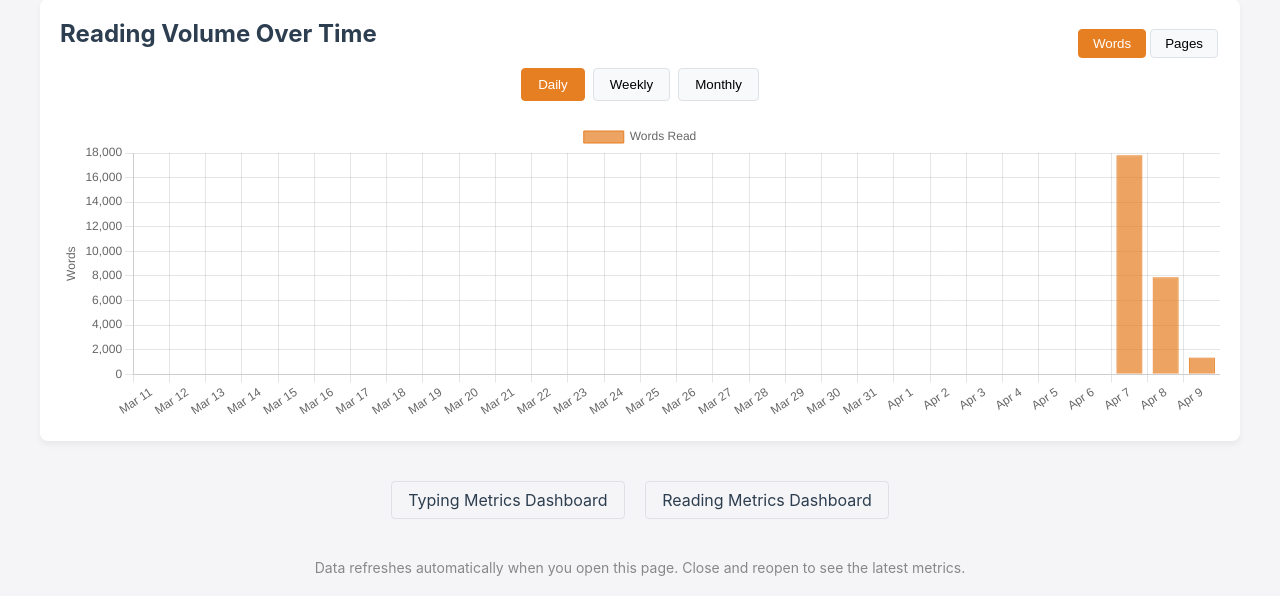
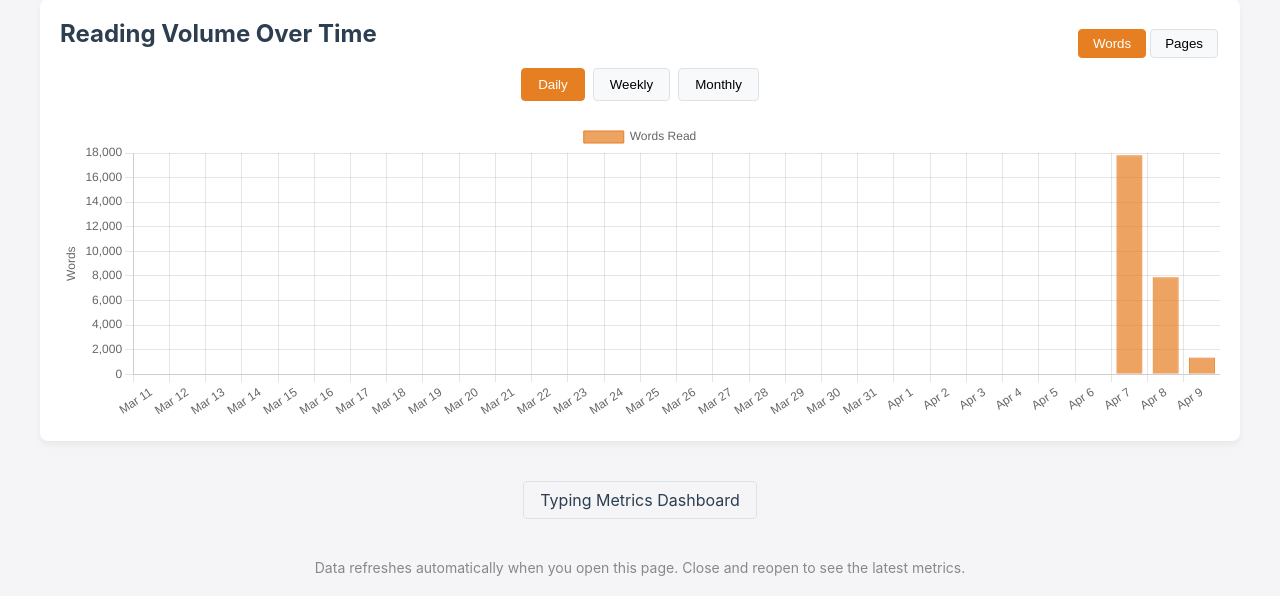
Before and after one commit to ykdojo/osh, a Flask app: page /reading in a window 1280 px wide. Shown: the part 341-937 px from the top of the page. Run offline with Flask 2, Linux system fonts and the light colour scheme.

Commit message:
Remove self-referential links from dashboards

```diff
--- a/templates/dashboard.html
+++ b/templates/dashboard.html
@@ -223,7 +223,6 @@
         </div>
 
         <div class="dashboard-links">
-            <a href="/">Typing Metrics Dashboard</a>
             <a href="http://127.0.0.1:5051/reading">Reading Metrics Dashboard</a>
         </div>
 
--- a/templates/reading_dashboard.html
+++ b/templates/reading_dashboard.html
@@ -219,7 +219,6 @@
 
         <div class="dashboard-links">
             <a href="http://127.0.0.1:5050/">Typing Metrics Dashboard</a>
-            <a href="/">Reading Metrics Dashboard</a>
         </div>
 
         <div class="refresh-note">
```
